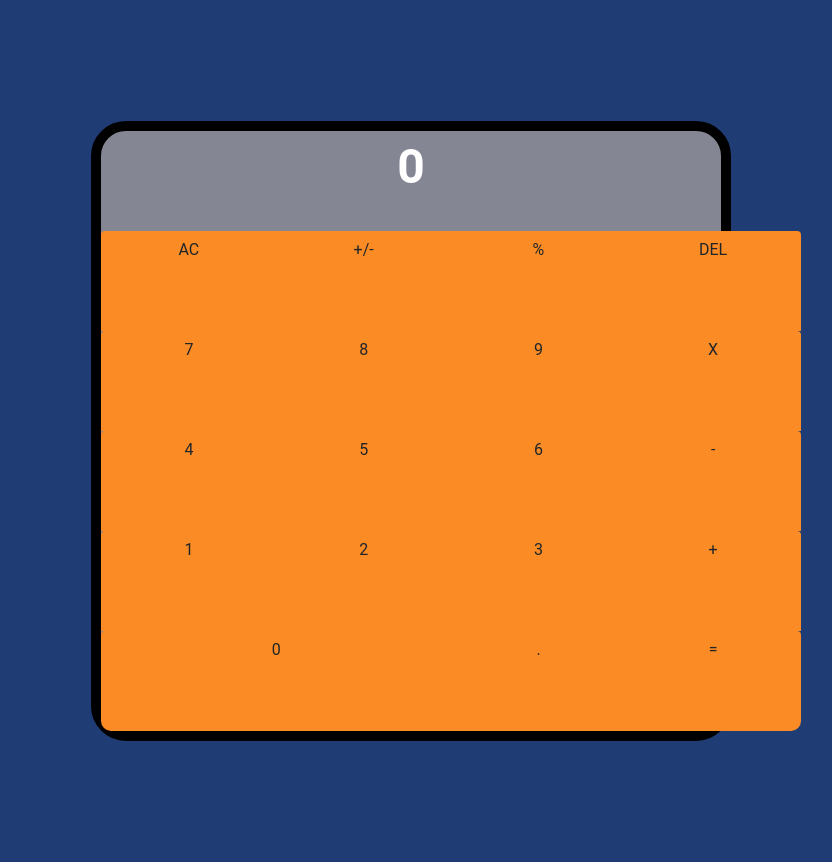
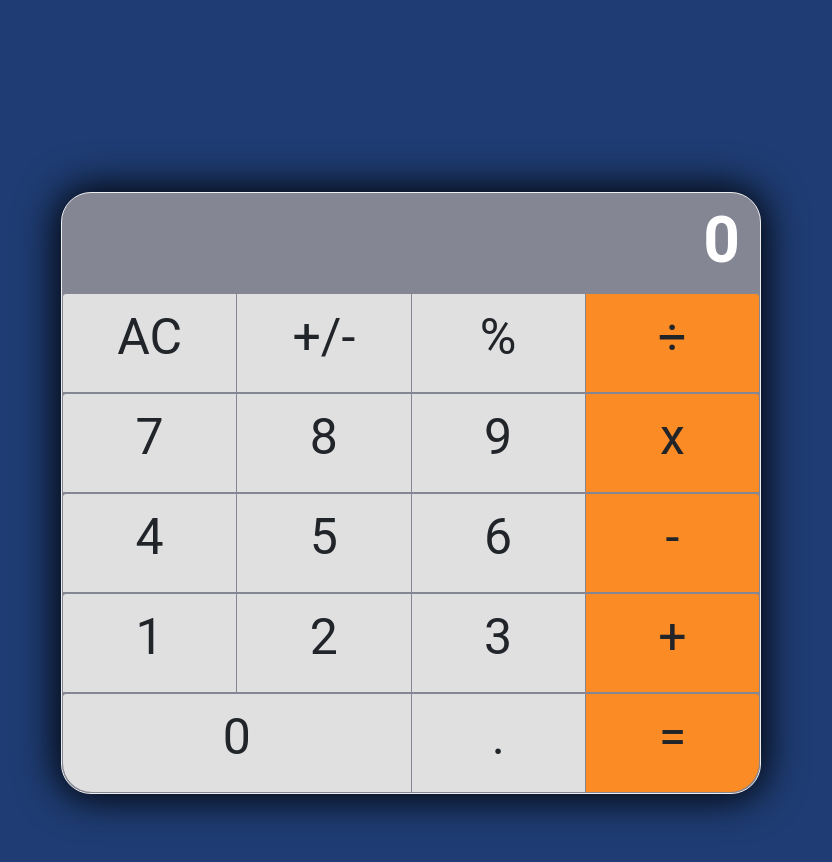
Before and after one commit to christianotieno/react-calculator, a React (Create React App) app: page / in a window 1280 px wide. Shown: the top 862 px of the page, without its empty margins (229-1061 px from the left). Before the commit the page ends 831 px from the top, so only its background shows below. Built offline with nearby package versions, Linux system fonts and the light colour scheme.

Commit message:
ADD UI styling to Button and ButtonPanel components

```diff
--- a/src/components/App.js
+++ b/src/components/App.js
@@ -8,7 +8,7 @@ class App extends React.Component {
   constructor(props) {
     super(props);
     this.state = {
-      result: 0,
+      result: '0',
     };
   }
 
@@ -16,8 +16,10 @@ class App extends React.Component {
     const { result } = this.state;
     return (
       <div className="app">
-        <Display result={result.toString()} />
-        <ButtonPanel />
+        <div className="calc-container">
+          <Display result={result} />
+          <ButtonPanel />
+        </div>
       </div>
     );
   }
--- a/src/components/Button.js
+++ b/src/components/Button.js
@@ -2,16 +2,23 @@ import React from 'react';
 import PropTypes from 'prop-types';
 
 const Button = props => {
-  const { name } = props;
-  const { color } = props;
-  const { wide } = props;
-  const { bottomRightRadius } = props;
-  const { bottomLeftRadius } = props;
+  const {
+    name,
+    wide,
+    color,
+    fontSize,
+    borderColor,
+    bottomLeftRadius,
+    bottomRightRadius,
+  } = props;
+
   const styles = {
+    fontSize,
+    borderColor,
+    backgroundColor: color,
     flexBasis: wide ? '50%' : '25%',
-    backgroundColor: color,
-    borderBottomRightRadius: bottomRightRadius ? 10 : 0,
-    borderBottomLeftRadius: bottomLeftRadius ? 10 : 0,
+    borderBottomLeftRadius: bottomLeftRadius ? 30 : 0,
+    borderBottomRightRadius: bottomRightRadius ? 30 : 0,
   };
 
   return (
@@ -22,16 +29,20 @@ const Button = props => {
 };
 
 Button.propTypes = {
-  name: PropTypes.string.isRequired,
+  wide: PropTypes.bool,
   color: PropTypes.string,
-  wide: PropTypes.bool,
+  fontSize: PropTypes.number,
+  borderColor: PropTypes.string,
   bottomLeftRadius: PropTypes.bool,
   bottomRightRadius: PropTypes.bool,
+  name: PropTypes.string.isRequired,
 };
 
 Button.defaultProps = {
-  color: '#fb8B24',
   wide: false,
+  fontSize: 50,
+  color: '#e0e0e0',
+  borderColor: '#858693',
   bottomLeftRadius: false,
   bottomRightRadius: false,
 };
--- a/src/components/ButtonPanel.js
+++ b/src/components/ButtonPanel.js
@@ -2,36 +2,62 @@ import React from 'react';
 import Button from './Button';
 
 const ButtonPanel = () => (
+  <div className="btn-panel">
 
-  <div className="btn-panel">
     <div className="btn-group">
       <Button name="AC" />
       <Button name="+/-" />
       <Button name="%" />
-      <Button name="DEL" />
+      <Button
+        color="#fb8B24"
+        name="÷"
+      />
     </div>
+
     <div className="btn-group">
       <Button name="7" />
       <Button name="8" />
       <Button name="9" />
-      <Button name="X" />
+      <Button
+        color="#fb8B24"
+        name="x"
+      />
     </div>
+
     <div className="btn-group">
       <Button name="4" />
       <Button name="5" />
       <Button name="6" />
-      <Button name="-" />
+      <Button
+        color="#fb8B24"
+        name="-"
+      />
     </div>
+
     <div className="btn-group">
       <Button name="1" />
       <Button name="2" />
       <Button name="3" />
-      <Button name="+" />
+      <Button
+        color="#fb8B24"
+        name="+"
+      />
     </div>
+
     <div className="btn-group">
-      <Button name="0" wide bottomLeftRadius />
-      <Button name="." />
-      <Button name="=" bottomRightRadius />
+      <Button
+        name="0"
+        wide
+        bottomLeftRadius
+      />
+      <Button
+        name="."
+      />
+      <Button
+        color="#fb8B24"
+        name="="
+        bottomRightRadius
+      />
     </div>
   </div>
 );
--- a/src/styles/css/index.css
+++ b/src/styles/css/index.css
@@ -4,54 +4,37 @@
   font-family: 'Roboto',HelveticaNeue, Arial, sans-serif; }
 
 #root {
-  height: 80vh;
   display: flex;
-  margin-top: 10%;
   border-radius: 35px;
   align-items: center;
   justify-content: center; }
 
-.app {
-  width: 50vw;
-  display: flex;
-  border-radius: 35px;
-  align-items: center;
-  flex-direction: column;
-  justify-content: center;
-  border: 10px solid #000;
-  background-color: #858693; }
+.calc-container {
+  width: 700px;
+  margin: 12em auto;
+  border-radius: 30px;
+  border: 1px solid #eee;
+  background-color: #858693;
+  box-shadow: 0 0 40px 4px #000; }
 
 .display {
   width: auto;
   display: flex;
   color: #fff;
   height: 100px;
-  font-size: 3em;
+  font-size: 4em;
+  padding: 0 20px;
   font-weight: bold;
   position: relative;
-  align-content: flex-end;
-  border-top-left-radius: 10px;
-  border-top-right-radius: 10px; }
+  justify-content: flex-end; }
 
 .btn-panel {
   display: flex;
-  margin: 0 auto;
-  border-bottom: 10px;
   flex-direction: column;
-  box-sizing: border-box;
-  border-bottom-left-radius: 10px;
-  border-bottom-right-radius: 10px; }
+  box-sizing: border-box; }
 
 .btn-group {
   display: flex;
-  height: 100px;
-  width: 700px; }
-
-.btn {
-  height: 100px;
-  font-size: 30px;
-  padding-top: 35px;
-  text-align: center;
-  box-sizing: border-box; }
+  height: 100px; }
 
 /*# sourceMappingURL=index.css.map */
--- a/src/styles/scss/index.scss
+++ b/src/styles/scss/index.scss
@@ -5,22 +5,18 @@
 }
 
 #root {
-  height: 80vh;
   display: flex;
-  margin-top: 10%;
   border-radius: 35px;
   align-items: center;
   justify-content: center;
 }
-.app {
-  width: 50vw;
-  display: flex;
-  border-radius: 35px;
-  align-items: center;
-  flex-direction: column;
-  justify-content: center;
-  border: 10px solid #000;
+.calc-container {
+  width: 700px;
+  margin: 12em auto;
+  border-radius: 30px;
+  border: 1px solid #eee;
   background-color: #858693;
+  box-shadow: 0 0 40px 4px #000;
 }
 
 .display {
@@ -28,34 +24,20 @@
   display: flex;
   color: #fff;
   height: 100px;
-  font-size: 3em;
+  font-size: 4em;
+  padding: 0 20px;
   font-weight: bold;
   position: relative;
-  align-content: flex-end;
-  border-top-left-radius: 10px;
-  border-top-right-radius: 10px;
+  justify-content: flex-end;
 }
 
 .btn-panel {
   display: flex;
-  margin: 0 auto;
-  border-bottom: 10px;
   flex-direction: column;
   box-sizing: border-box;
-  border-bottom-left-radius: 10px;
-  border-bottom-right-radius: 10px;
 }
 
 .btn-group {
   display: flex;
   height: 100px;
-  width: 700px;
 }
-
-.btn {
-  height: 100px;
-  font-size: 30px;
-  padding-top:35px;
-  text-align: center;
-  box-sizing: border-box;
-}
```
Also changed, not shown: 1 other file (tests, documents, lock files or other folders).
